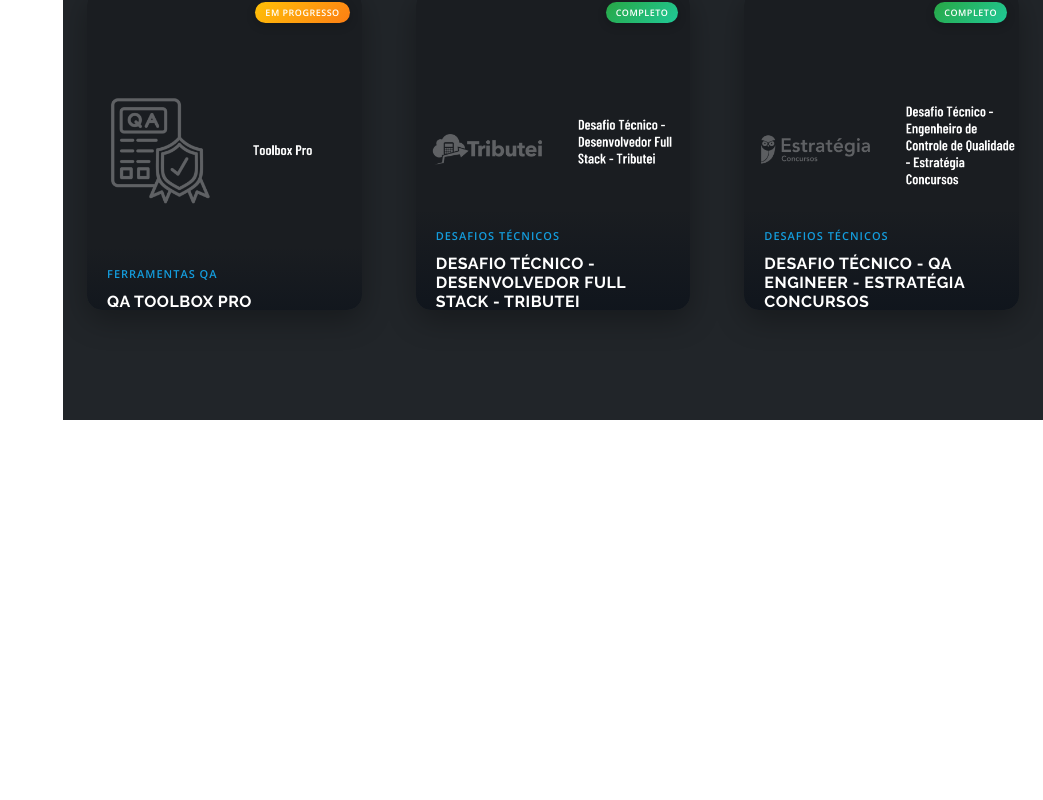
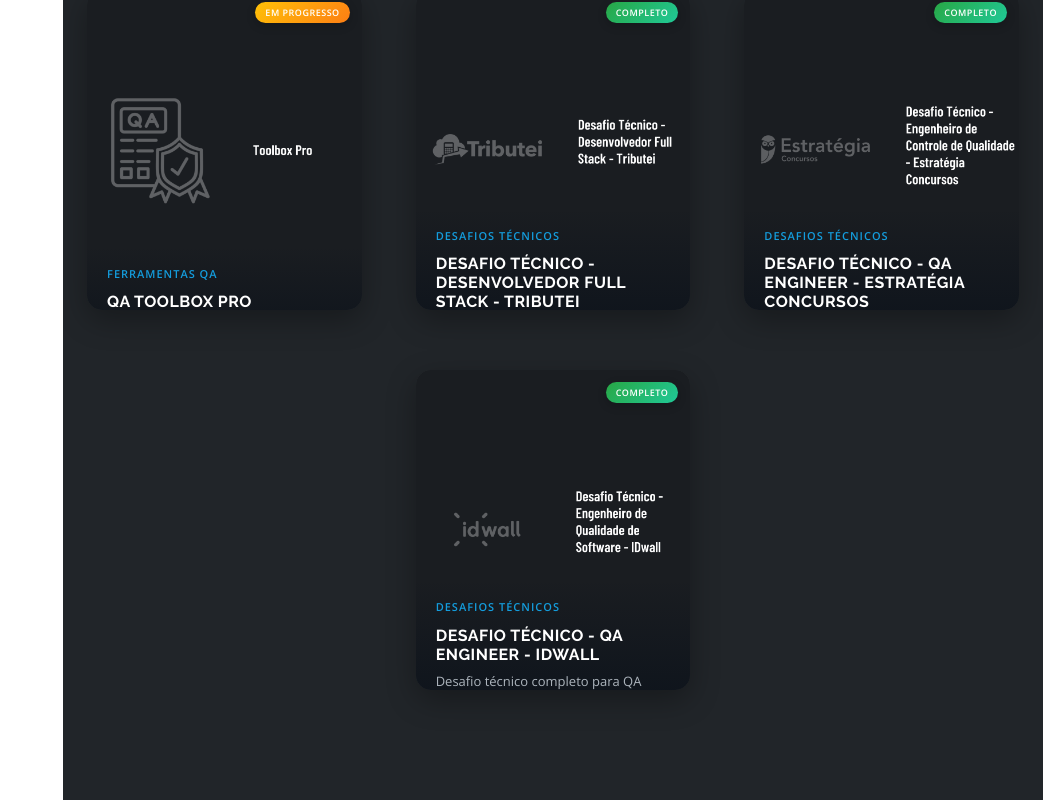
Before and after one commit to nagybhe/Portfolio, a React (Create React App) app: page / in a window 1280 px wide. Shown: the part 9274-10074 px from the top of the page, without its empty margins (237-1280 px from the left). Before the commit the page ends 9694 px from the top, so only its background shows below. Built offline with nearby package versions, Linux system fonts and the light colour scheme.

Commit message:
Adicionando novo projeto

```diff
--- a/src/components/Portfolio/Portfolio.js
+++ b/src/components/Portfolio/Portfolio.js
@@ -271,6 +271,26 @@
       endDate: "2026",
       status: "Completo",
     },
+    {
+      "id": 16,
+      "title": "Desafio Técnico - QA Engineer - IDwall",
+      "category": "filter-Challenges",
+      "description": "Desafio técnico completo para QA Engineer na IDwall, abrangendo três frentes de teste: Web (Blog IDwall), API de relatórios e Mobile (App ID Dog). Inclui planejamento de testes com Gherkin, execução manual com 27 cenários (100% aprovados), automação Web com Playwright para busca de posts, automação de API com Playwright validando cenários síncronos e assíncronos (dados vazios, divergentes e válidos), e automação Mobile com WebdriverIO para exibição de fotos de cães (Husky, Hound, Labrador, Pug). Contém pipeline CI/CD com Jenkins, relatórios HTML, análise de riscos, bug reports, .env para token seguro, e estrutura organizada para fácil execução local ou em CI.",
+      "technologies": [
+        "Playwright",
+        "WebdriverIO",
+        "Appium",
+        "TypeScript",
+        "Jenkins",
+        "Gherkin",
+        "Node.js"
+      ],
+      "images": ["assets/img/thumbnail/IDWALL.png"],
+      "githubUrl": "https://github.com/nagybhe/Desafio-QA-Engineer-IDWALL",
+      "startDate": "2026",
+      "endDate": "2026",
+      "status": "Completo"
+    }
   ];
 
   const filteredProjects =
```
Also changed, not shown: public/assets/img/thumbnail/IDWALL.png (added).
